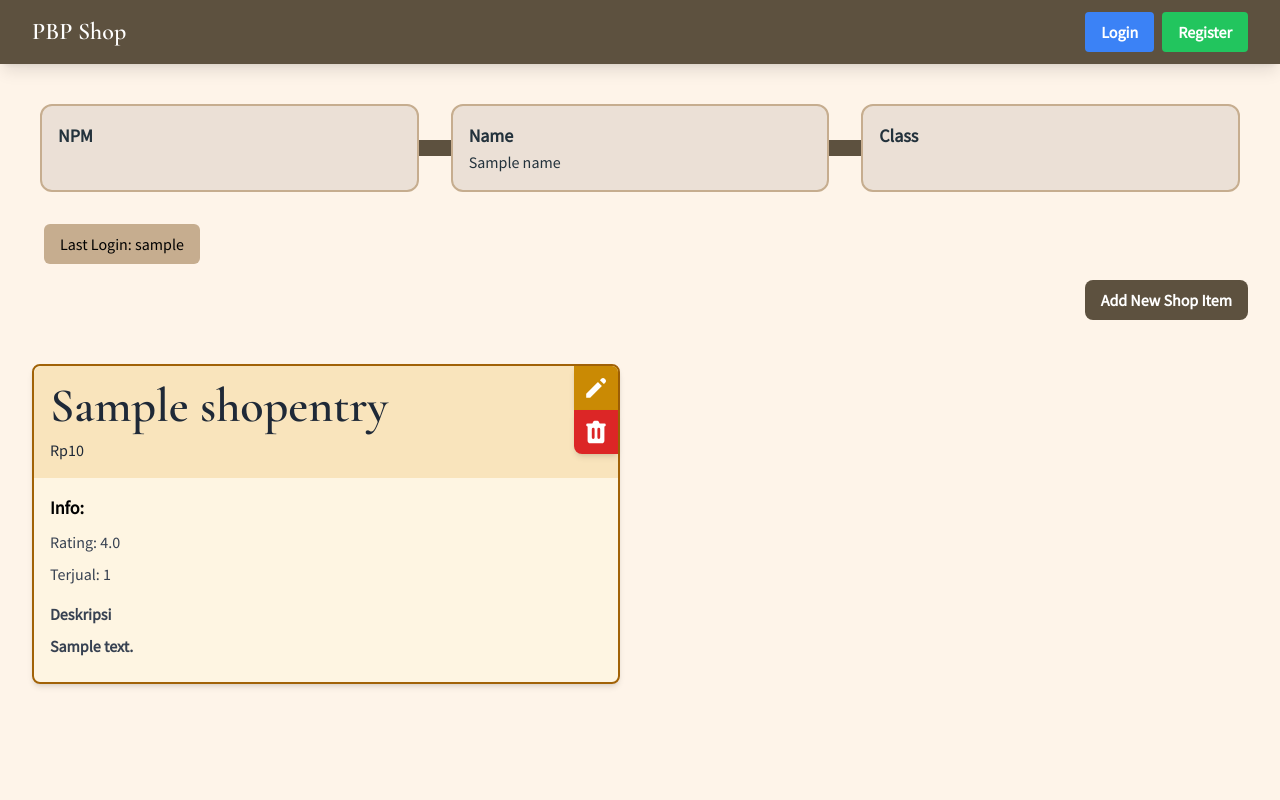
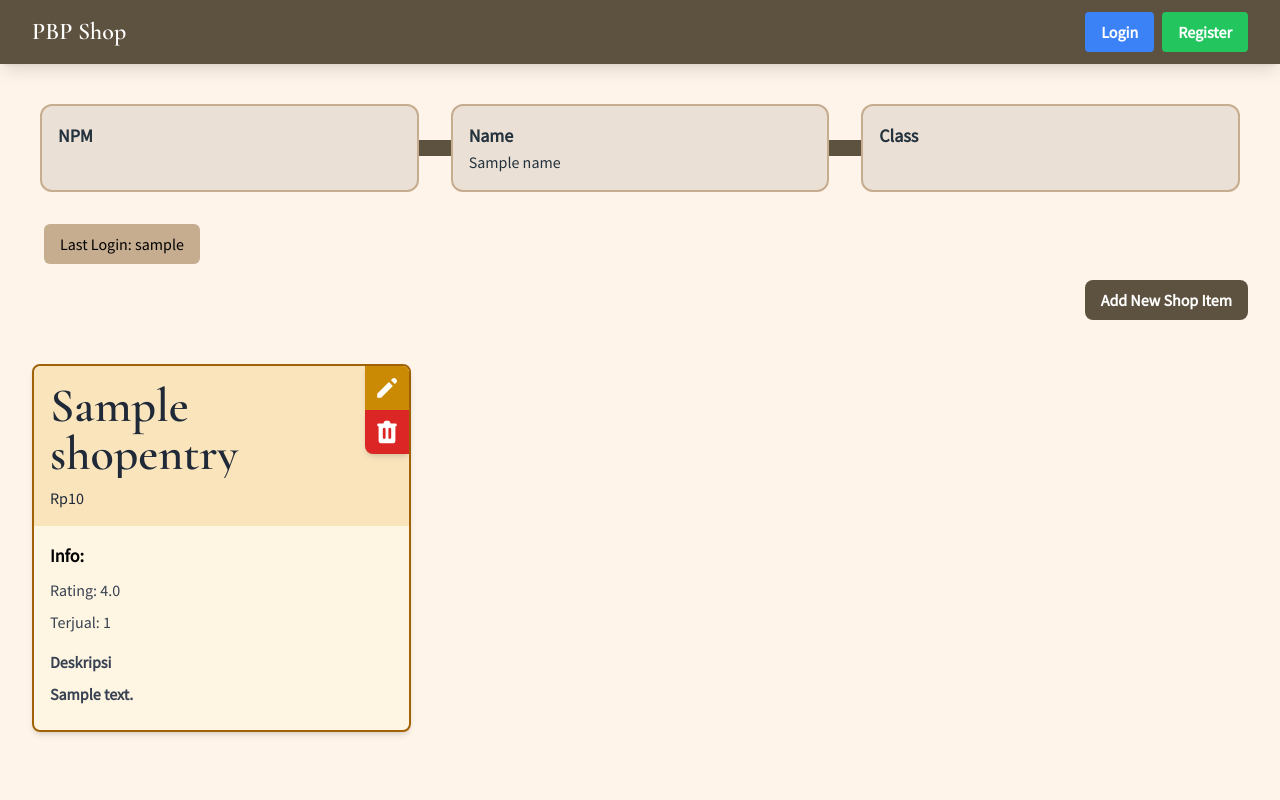
Before and after one commit to m-azzam-azis/pbp-store, a Django app: template main/templates/main.html in a window 1280 px wide. Run offline with Django 5.2, Linux system fonts and the light colour scheme; tables that the repository leaves empty hold one stand-in row (values such as "Sample post"); the template is opened without the code that fills it: values that come from a table or form of the project are taken from there, most other values are stand-ins (such as "Sample title", 1, 10 or a date in 2020); some libraries are stand-ins or nearby versions.

Commit message:
feat: readme almost finish

```diff
--- a/main/templates/card_shop_item.html
+++ b/main/templates/card_shop_item.html
@@ -1,13 +1,13 @@
 <div class="relative ">
   <div class="absolute top-2 z-10 left-1/2 -translate-x-1/2 flex items-center -space-x-2 h-fit">
   </div>
-  <div class="relative top-5 bg-yellow-100/20 shadow-md rounded-lg mb-6 break-inside-avoid flex flex-col border-2 border-yellow-700 transform transition-transform duration-300 h-fit">
-    <div class="flex bg-[#f9e4bc] rounded-t-lg">
-      <div class=" text-gray-800 p-4 rounded-tl-lg  flex-1">
-        <h1 class="font-bold text-5xl mb-2">{{shop_entry.name}}</h1>
+  <div class="relative top-5 bg-yellow-100/20 shadow-md rounded-lg mb-6 break-inside-avoid flex flex-col border-2 border-yellow-700 transform transition-transform duration-300 h-fit  ">
+    <div class="flex bg-[#f9e4bc] rounded-t-lg w-full justify-between">
+      <div class="text-gray-800 p-4 rounded-tl-lg w-[80%]">
+        <h1 class="font-bold text-5xl mb-2 overflow-clip ">{{shop_entry.name}}</h1>
         <p class="text-gray-800">Rp{{shop_entry.price}}</p>
       </div>
-      <div class="flex flex-col flex h-full">
+      <div class="flex flex-col flex h-full w-fit">
         <a href="{% url 'main:edit_shop_item' shop_entry.pk %}" class="bg-yellow-600 hover:bg-yellow-800 text-white p-2 transition duration-300 shadow-md rounded-tr-md">
           <svg xmlns="http://www.w3.org/2000/svg" class="h-full w-7" viewBox="0 0 20 20" fill="currentColor">
             <path d="M13.586 3.586a2 2 0 112.828 2.828l-.793.793-2.828-2.828.793-.793zM11.379 5.793L3 14.172V17h2.828l8.38-8.379-2.83-2.828z" />
--- a/main/templates/main.html
+++ b/main/templates/main.html
@@ -39,7 +39,7 @@
         <p class="text-center text-gray-600 mt-4">Belum ada item dalam PBP Shop :|.</p>
     </div>
     {% else %}
-    <div class="grid grid-cols-2 gap-10">
+    <div class="grid grid-cols-1 sm:grid-cols-2 xl:grid-cols-3 gap-10">
         {% for shop_entry in shop_entries %}
             {% include 'card_shop_item.html' with shop_entry=shop_entry%}
         {% endfor %}
```
Also changed, not shown: README.md.
